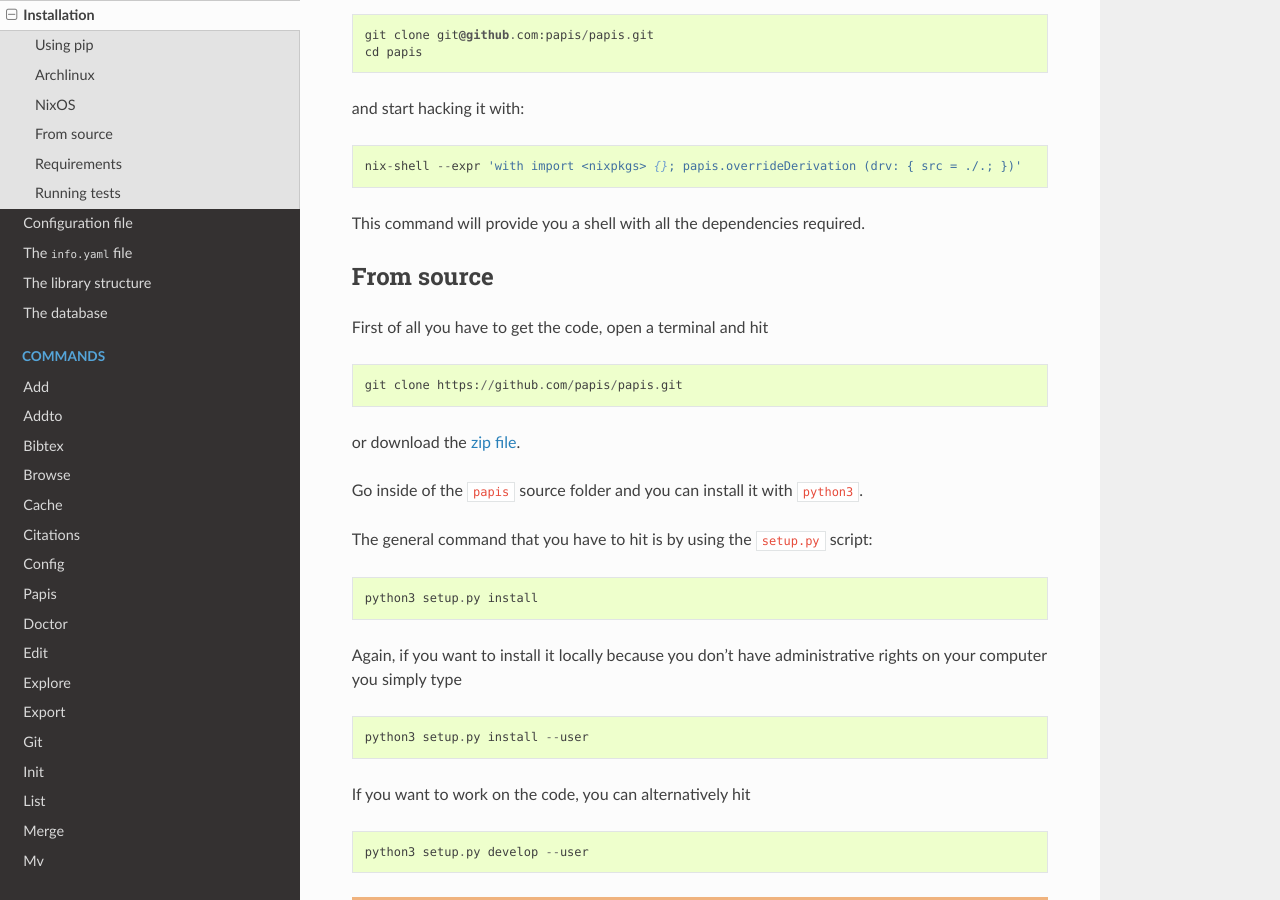
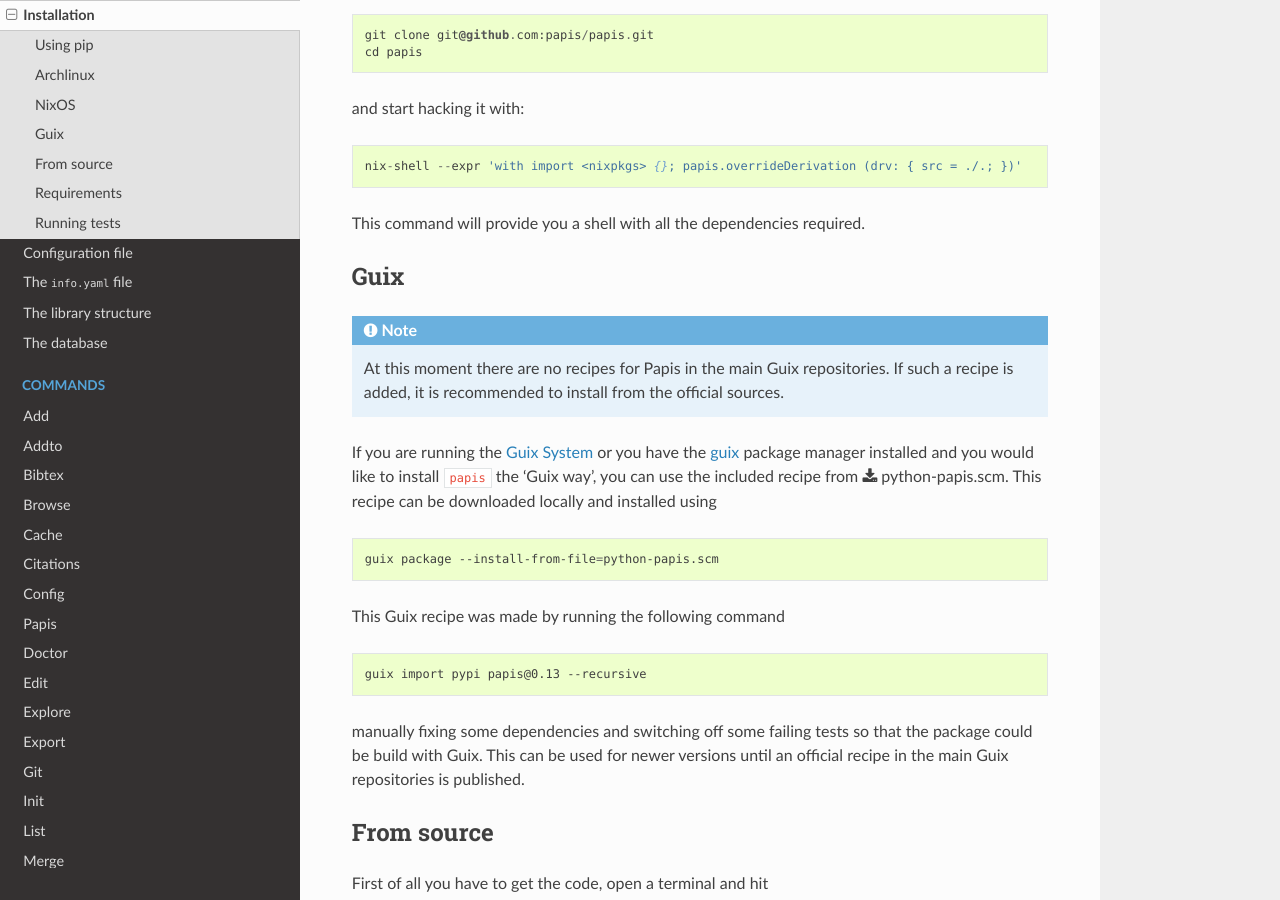
Before and after one commit to papis/papis, a Sphinx documentation site: the page built from doc/source/install.rst, in a window 1280 px wide and 900 px high, scrolled down 1104 px. Built offline with Sphinx 7.4.7 and the Read the Docs theme 2.0.0, drawn with Linux system fonts in a browser that asks for light colours.

Commit message:
docs: instruction on how to install papis on/with Guix (#715)
Co-authored-by: stasvlasov <s.vlasov@uvt.nl>
Co-authored-by: Alexandru Fikl <alexfikl@gmail.com>

```diff
--- a/doc/source/install.rst
+++ b/doc/source/install.rst
@@ -71,6 +71,35 @@
 
 This command will provide you a shell with all the dependencies required.
 
+
+Guix
+----
+
+.. note::
+
+    At this moment there are no recipes for Papis in the main Guix repositories.
+    If such a recipe is added, it is recommended to install from the official
+    sources.
+
+If you are running the `Guix System <https://guix.gnu.org/>`__ or you have the
+`guix <https://guix.gnu.org/>`__ package manager installed and you would like
+to install ``papis`` the 'Guix way', you can use the included recipe from
+:download:`python-papis.scm <../../contrib/python-papis.scm>`. This recipe can
+be downloaded locally and installed using
+
+.. code:: sh
+
+    guix package --install-from-file=python-papis.scm
+
+This Guix recipe was made by running the following command
+
+.. code:: sh
+
+  guix import pypi papis@0.13 --recursive
+
+manually fixing some dependencies and switching off some failing tests so
+that the package could be build with Guix. This can be used for newer versions
+until an official recipe in the main Guix repositories is published.
 
 From source
 -----------
```
Also changed, not shown: 1 other file.
